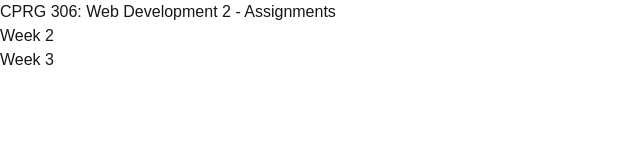
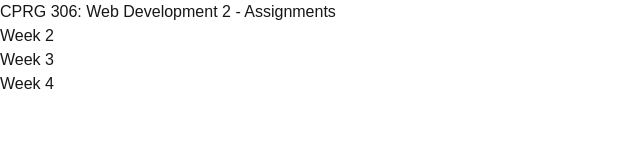
Before and after one commit to itzaidan/cprg306-assignments, a Next.js app: page / in a window 1280 px wide. Shown: the top 160 px of the page, without its empty margins (0-640 px from the left). Built offline with nearby package versions, Linux system fonts and the light colour scheme.

Commit message:
fix: main page breaks

```diff
--- a/app/page.js
+++ b/app/page.js
@@ -2,10 +2,13 @@ import Link from "next/link";
 
 export default function Home() {
   return (
-    <main className="flex flex-col">
+    <main>
       <h1>CPRG 306: Web Development 2 - Assignments</h1>
       <Link href="/week-2">Week 2</Link>
+      <br />
       <Link href="/week-3">Week 3</Link>
+      <br />
+      <Link href="/week-4">Week 4</Link>
     </main>
   );
 }
```
